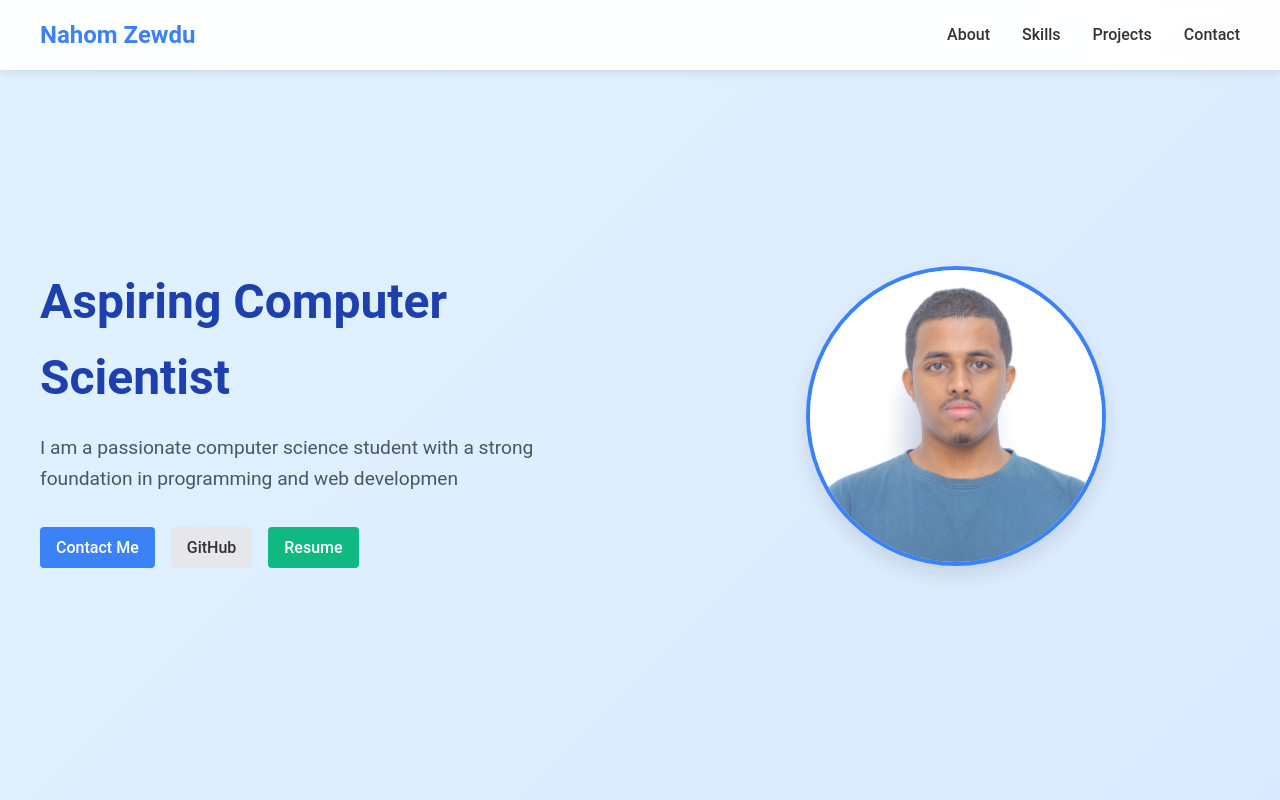
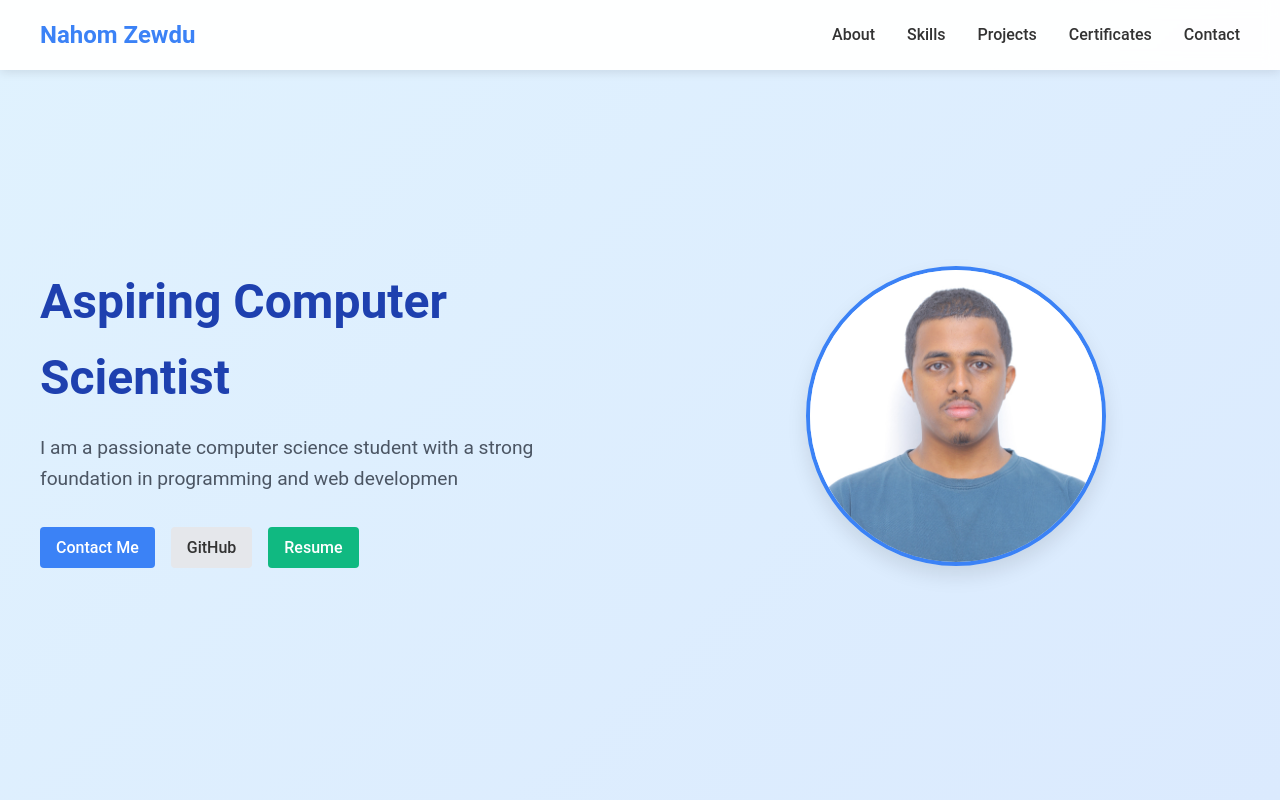
Before and after one commit to nahomiscool/portfolio, a website: page index.html in a window 1280 px wide. Shown: the top 800 px of the page. Drawn offline with Linux system fonts and the light colour scheme.

Commit message:
Update index.html
added the certeficate button on navbar

```diff
--- a/index.html
+++ b/index.html
@@ -17,6 +17,7 @@
                 <a href="#about">About</a>
                 <a href="#skills">Skills</a>
                 <a href="#projects">Projects</a>
+                <a href="#certificates">Certificates</a>
                 <a href="#contact">Contact</a>
             </div>
             <div class="mobile-menu-btn">
```
